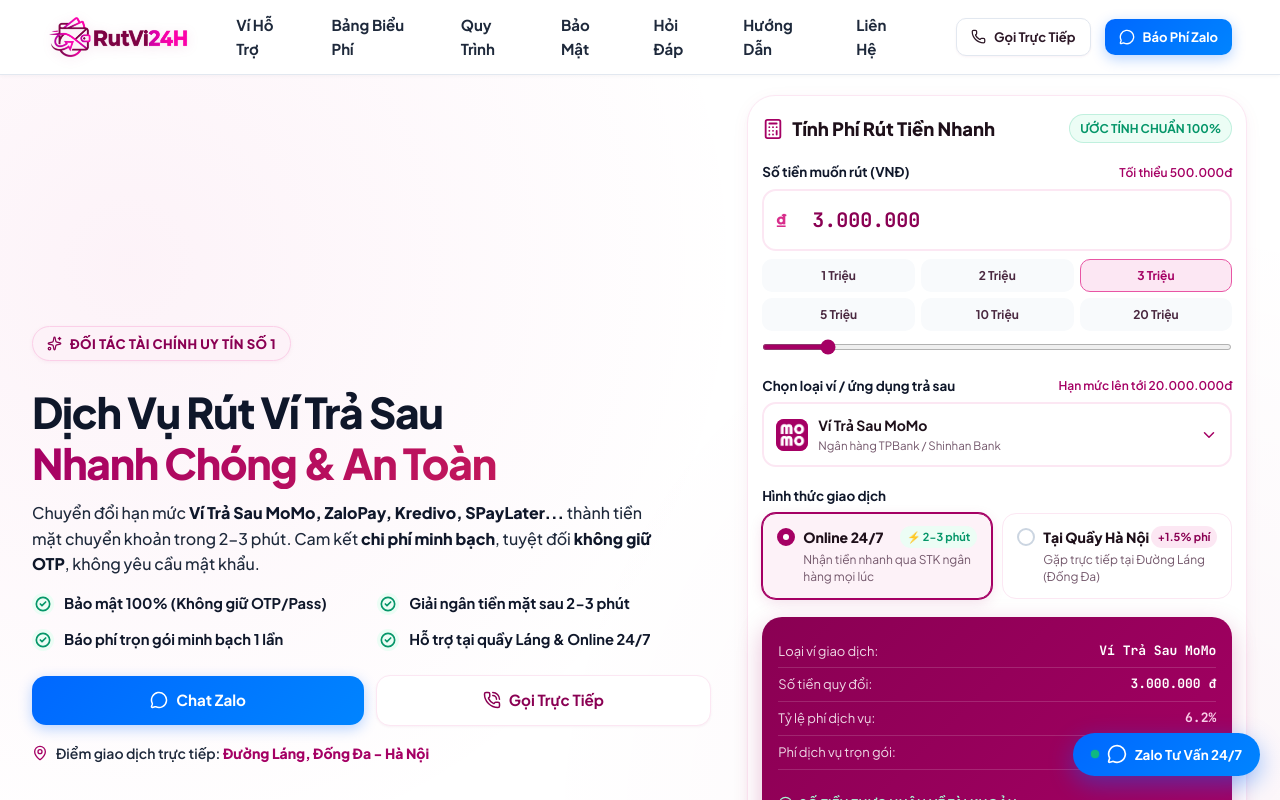
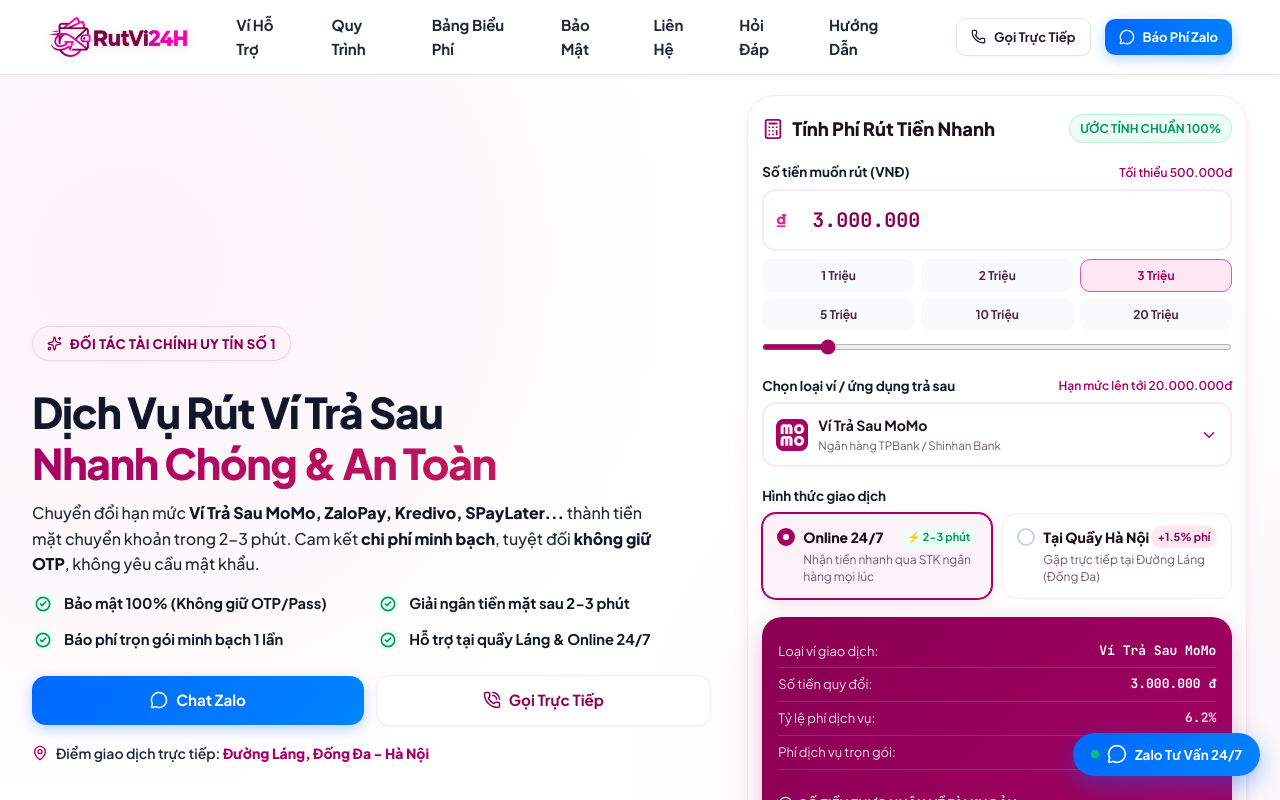
Before and after one commit to ductnf8/rutvitrasau, a React (Vite) app: page / in a window 1280 px wide. Shown: the top 800 px of the page. Built offline with nearby package versions, Linux system fonts and the light colour scheme.

Commit message:
refactor: tap trung bien SITE_CONFIG va dong bo thu tu menu header voi thu tu web

```diff
--- a/src/components/Header.jsx
+++ b/src/components/Header.jsx
@@ -8,7 +8,7 @@
   ChevronRight,
   Sparkles
 } from 'lucide-react';
-import { SITE_CONFIG } from '../data/siteData';
+import { SITE_CONFIG, NAV_LINKS } from '../data/siteData';
 
 export default function Header({ onOpenCalculator }) {
   const [mobileMenuOpen, setMobileMenuOpen] = useState(false);
@@ -22,15 +22,7 @@
     return () => window.removeEventListener('scroll', handleScroll);
   }, []);
 
-  const navLinks = [
-    { label: "Ví Hỗ Trợ", href: "#wallets" },
-    { label: "Bảng Biểu Phí", href: "#fees" },
-    { label: "Quy Trình", href: "#process" },
-    { label: "Bảo Mật", href: "#security" },
-    { label: "Hỏi Đáp", href: "#faq" },
-    { label: "Hướng Dẫn", href: "#guides" },
-    { label: "Liên Hệ", href: "#contact" }
-  ];
+  const navLinks = NAV_LINKS;
 
   const handleNavClick = (e, href) => {
     e.preventDefault();
--- a/src/data/siteData.js
+++ b/src/data/siteData.js
@@ -18,6 +18,16 @@
   baseFeeOnline: 7.8,
   baseFeeOffline: 9.3,
 };
+
+export const NAV_LINKS = [
+  { label: "Ví Hỗ Trợ", href: "#wallets" },
+  { label: "Quy Trình", href: "#process" },
+  { label: "Bảng Biểu Phí", href: "#fees" },
+  { label: "Bảo Mật", href: "#security" },
+  { label: "Liên Hệ", href: "#contact" },
+  { label: "Hỏi Đáp", href: "#faq" },
+  { label: "Hướng Dẫn", href: "#guides" }
+];
 
 export const STATS = [
   { value: "10.000+", label: "Khách hàng tin chọn", icon: "Users" },
@@ -169,7 +179,7 @@
   {
     step: "01",
     title: "Liên Hệ Tư Vấn",
-    desc: "Khách hàng nhắn tin Zalo hoặc gọi Hotline 0869.098.696 thông báo loại ví (MoMo, ZaloPay, Kredivo...) và số tiền cần rút.",
+    desc: `Khách hàng nhắn tin Zalo hoặc gọi Hotline ${SITE_CONFIG.hotlineFormatted} thông báo loại ví (MoMo, ZaloPay, Kredivo...) và số tiền cần rút.`,
     time: "Ngay tức thì"
   },
   {
@@ -275,7 +285,7 @@
   },
   {
     question: "Dịch vụ có hỗ trợ vào ban đêm, ngày lễ hoặc cuối tuần không?",
-    answer: "Có. Đội ngũ nhân viên trực tuyến của RutVi24H làm việc xuyên suốt 24/7/365, kể cả lúc nửa đêm, ngày Thứ Bảy, Chủ Nhật và các dịp Lễ, Tết. Bất cứ khi nào bạn có nhu cầu tài chính khẩn cấp, chỉ cần nhắn tin qua Zalo 0869.098.696 sẽ có chuyên viên hỗ trợ giải ngân ngay."
+    answer: `Có. Đội ngũ nhân viên trực tuyến của RutVi24H làm việc xuyên suốt 24/7/365, kể cả lúc nửa đêm, ngày Thứ Bảy, Chủ Nhật và các dịp Lễ, Tết. Bất cứ khi nào bạn có nhu cầu tài chính khẩn cấp, chỉ cần nhắn tin qua Zalo ${SITE_CONFIG.hotlineFormatted} sẽ có chuyên viên hỗ trợ giải ngân ngay.`
   }
 ];
 
```
